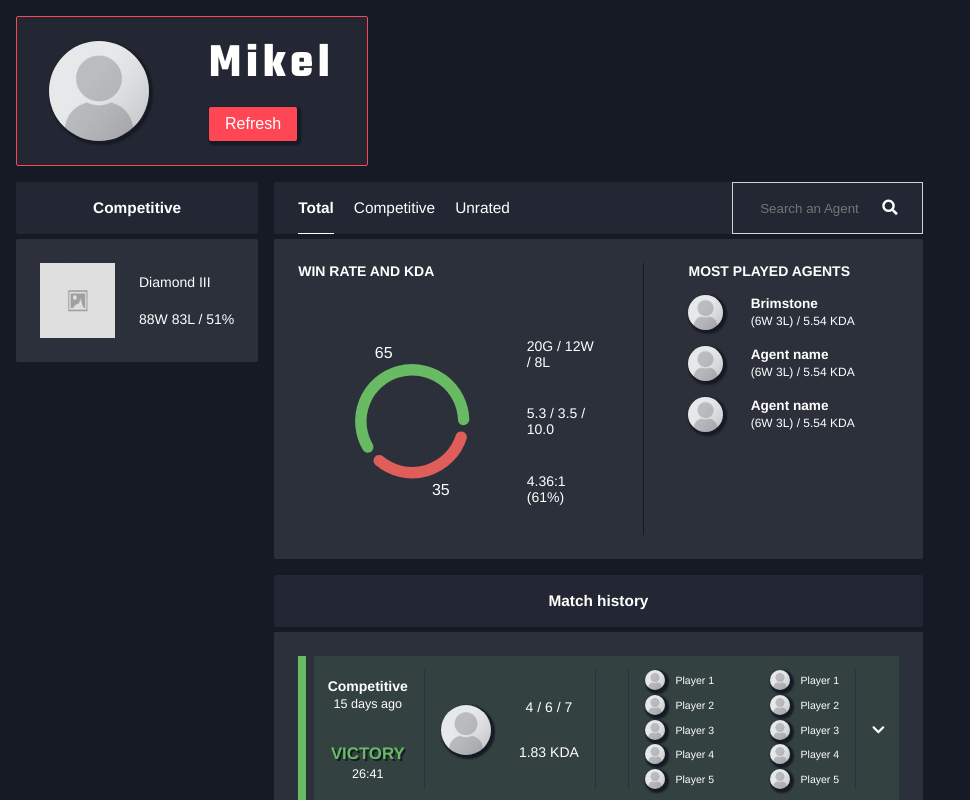
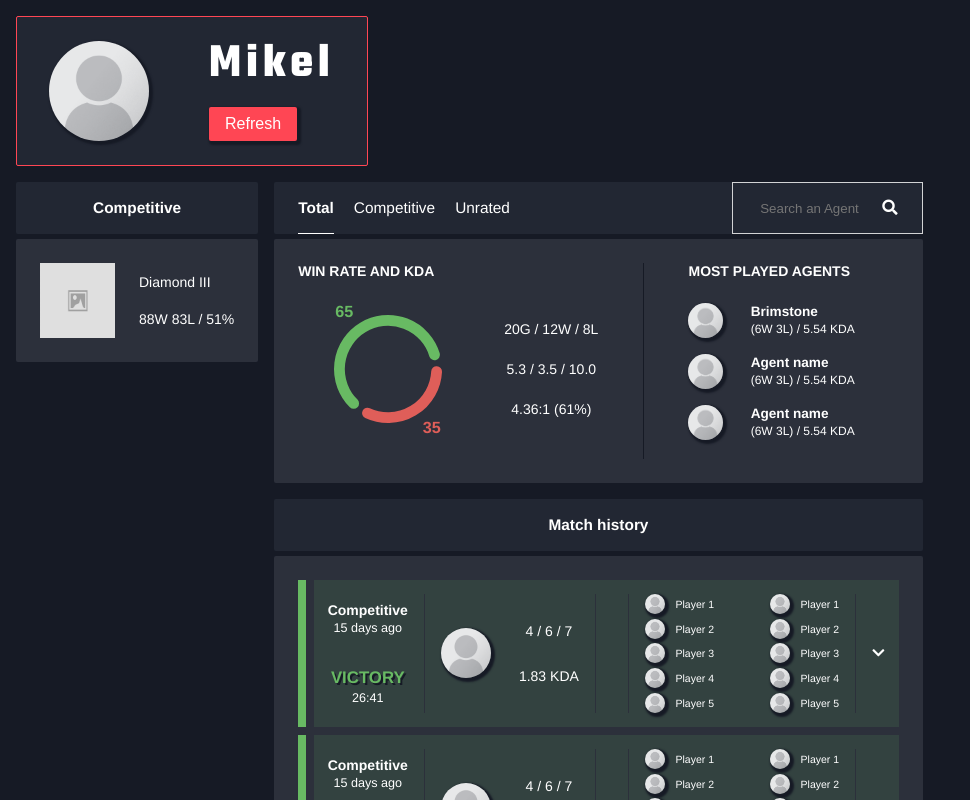
Before and after one commit to bobaec/valostats, a React (Create React App) app: page /player in a window 1280 px wide. Shown: the top 800 px of the page, without its empty margins (0-970 px from the left). Built offline with nearby package versions, Linux system fonts and the light colour scheme.

Commit message:
color text on chart according to chart color

```diff
--- a/src/components/playerComponents/HistoryOverview.scss
+++ b/src/components/playerComponents/HistoryOverview.scss
@@ -84,10 +84,10 @@
         display: flex;
         flex-direction: column;
         align-items: center;
-        justify-content: space-evenly;
+        justify-content: center;
 
         .stats {
-          margin-bottom: 0.3rem;
+          margin-bottom: 1.5rem;
 
           &:last-of-type {
             margin-bottom: 0;
@@ -138,10 +138,10 @@
     .overview-header {
       text-transform: uppercase;
       font-weight: 600;
-      margin-bottom: 1rem;
+      margin-bottom: 1.5rem;
 
       &.left-side {
-        margin-bottom: 1.75rem;
+        margin-bottom: 0;
       }
     }
   }
--- a/src/components/playerComponents/HistoryOverviewPiechart.jsx
+++ b/src/components/playerComponents/HistoryOverviewPiechart.jsx
@@ -2,14 +2,25 @@ import React, { useState } from 'react';
 import { PieChart } from 'react-minimal-pie-chart';
 
 export default function HistoryOverviewPiechart() {
-  const style = {
-    fill: 'white',
-    fontSize: '7px',
+  const style = (segmentIndex) => {
+    if (!segmentIndex) {
+      return {
+        fill: '#68ba63',
+        fontSize: '9px',
+        fontWeight: '600',
+      };
+    }
+    return {
+      fill: '#df5e59',
+      fontSize: '9px',
+      fontWeight: '600',
+    };
   };
 
   return (
     <PieChart
       animationDuration={500}
+      animate
       animationEasing='ease-out'
       center={[50, 50]}
       data={[
@@ -26,15 +37,16 @@ export default function HistoryOverviewPiechart() {
       ]}
       label={({ dataEntry }) => dataEntry.value}
       labelPosition={125}
-      labelStyle={style}
+      labelStyle={(segmentIndex) => style(segmentIndex)}
       totalValue={100}
       rounded={true}
       lengthAngle={360}
       lineWidth={20}
       paddingAngle={20}
-      radius={25}
-      startAngle={150}
+      radius={30}
+      startAngle={135}
       viewBoxSize={[100, 100]}
+      style={{ width: '60%' }}
     />
   );
 }
--- a/src/components/playerComponents/HistoryOverviewSearchbox.jsx
+++ b/src/components/playerComponents/HistoryOverviewSearchbox.jsx
@@ -22,7 +22,7 @@ export default function HistoryOverviewSearchBox() {
         <div className='searchbox-input'>
           <input
             type='text'
-            class='input'
+            className='input'
             placeholder='Search an Agent'
             onFocus={(e) => setState({ ...state, showDropdown: true })}
             onBlur={(e) => setState({ ...state, showDropdown: false })}
```
